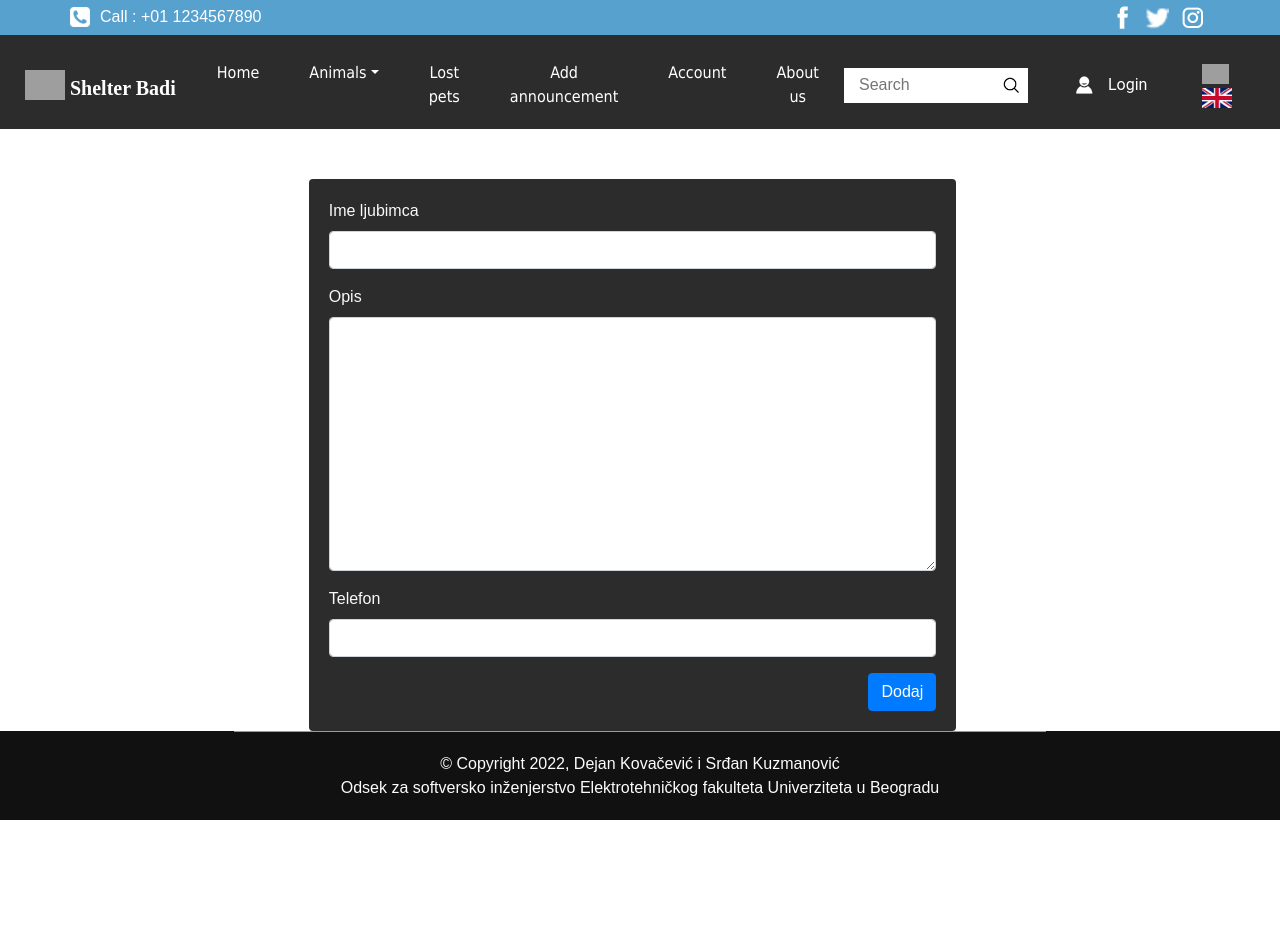
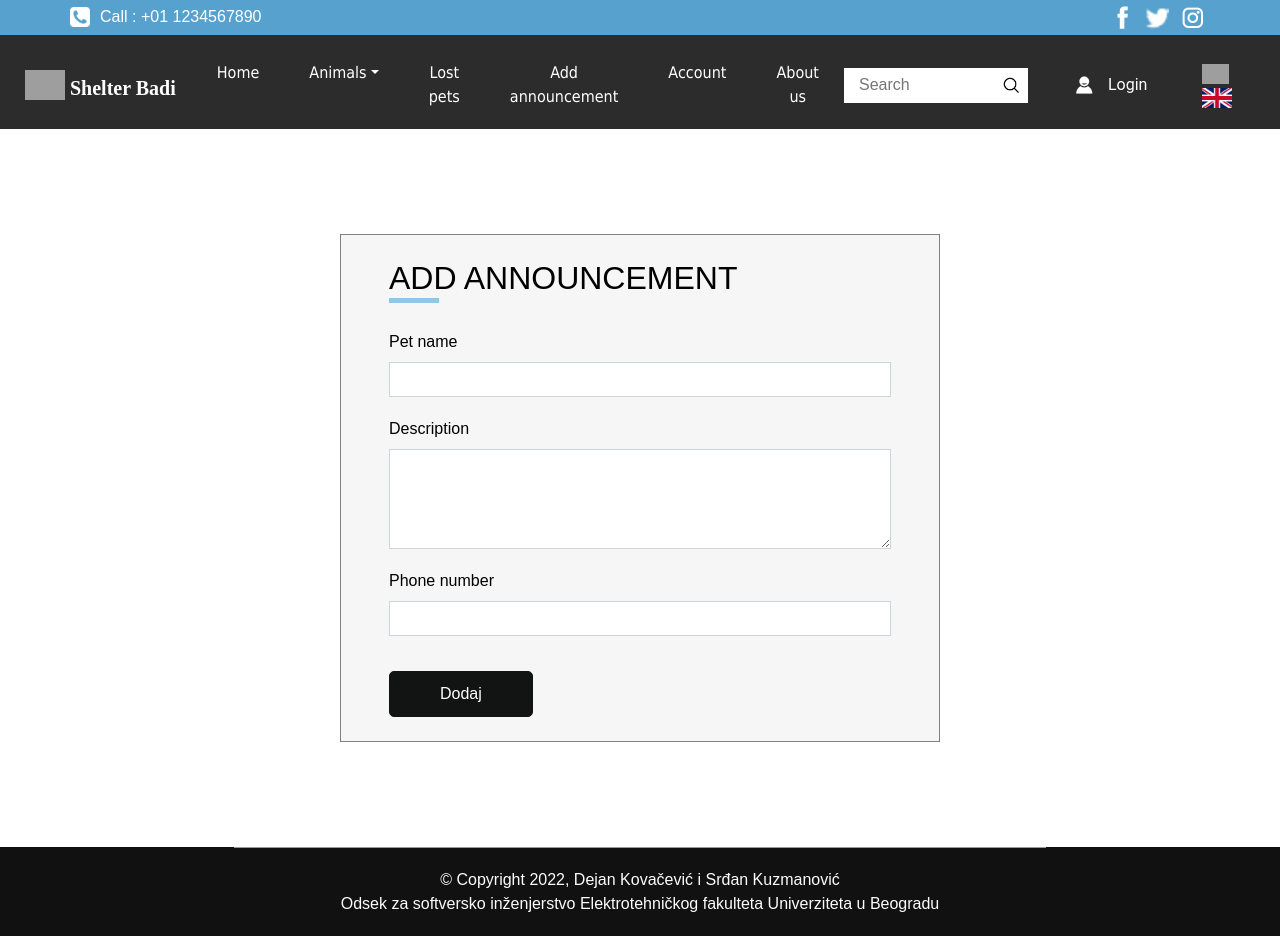
Before and after one commit to srkuzma/azil, a Vue app: page /en/new_ad in a window 1280 px wide. Before the commit the page ends 820 px from the top, so only its background shows below. Built offline with nearby package versions, Linux system fonts and the light colour scheme; grey boxes are pictures that could not be loaded; a web font is replaced by a local one.

Commit message:
Dodata stranica za dodavanje oglasa

```diff
--- a/src/App.vue
+++ b/src/App.vue
@@ -45,8 +45,8 @@
             <div class="d-flex  flex-column flex-lg-row align-items-center w-100 justify-content-between">
               <ul class="navbar-nav  ">
                 <li class="nav-item active">
-                  <router-link v-if="lang == 'sr'" class="nav-link" to="/">Početna</router-link>
-                  <router-link v-else class="nav-link" to="/">Home</router-link>
+                  <router-link v-if="lang == 'sr'" class="nav-link" to="/sr">Početna</router-link>
+                  <router-link v-else class="nav-link" to="/eb">Home</router-link>
                 </li>
                 <li class="nav-item">
                   <div class="dropdown">
@@ -201,7 +201,7 @@ export default {
     }
   },
   watch:{
-    $route (to, from){
+    $route (){
         this.lang = this.$route.fullPath.split("/")[1]
         if (this.lang == "")
           this.lang = "sr"
--- a/src/assets/css/style.css
+++ b/src/assets/css/style.css
@@ -760,6 +760,12 @@ a:focus {
           justify-content: start;
 }
 
+.contact_section .custom_heading-container h3::after {
+  left: 0;
+  -webkit-transform: none;
+          transform: none;
+}
+
 .contact_section .custom_heading-container h2::after {
   left: 0;
   -webkit-transform: none;
@@ -779,6 +785,13 @@ a:focus {
 .contact_section .form_contaier form .form-control {
   border-radius: 0;
   height: 35px;
+  -webkit-box-shadow: none;
+          box-shadow: none;
+}
+
+.contact_section .form_contaier form .form-control#description {
+  border-radius: 0;
+  height: 100px;
   -webkit-box-shadow: none;
           box-shadow: none;
 }
--- a/src/views/NewAd.vue
+++ b/src/views/NewAd.vue
@@ -1,44 +1,53 @@
 <template>
-    <div class="new-ad">
+      <!-- contact section -->
+    <section class="contact_section layout_padding">
+        <div class="container layout_padding3">
         <div class="row justify-content-center">
-            <div class="col-xl-6 col-lg-6 col-md-8 col-sm-10 col-10 rounded dark-form text-light">
+            <div class="col-xl-6 col-lg-7 col-md-8 col-sm-9 col-10" id="login-form">
+                <div class="custom_heading-container">
+                    <h2 v-if="lang == 'sr'">
+                        DODAJ OGLAS
+                    </h2>
+                    <h2 v-else>
+                        ADD ANNOUNCEMENT
+                    </h2>
+                </div>
+
+                <br>
+
+                <div class="form_contaier">
                 <form>
                 <div class="form-group">
-                        <label for="pet_name">Ime ljubimca</label>
+                    <label v-if="lang == 'sr'" for="pet_name">Ime ljubimca</label>
+                    <label v-else for="pet_name">Pet name</label>
                     <input type="text" class="form-control" id="pet_name" v-model="pet_name">
                 </div>
                 <div class="form-group">
-                        <label for="description">Opis</label>
+                    <label v-if="lang == 'sr'" for="description">Opis</label>
+                    <label v-else for="description">Description</label>
                     <textarea class="form-control" id="description" rows="10" v-model="description"></textarea>
                 </div>
                 <div class="form-group">
-                        <label for="phone_number">Telefon</label>
+                    <label v-if="lang == 'sr'" for="phone_number">Telefon</label>
+                    <label v-else for="phone_number">Phone number</label>
                     <input type="tel" class="form-control" id="phone_number" v-model="phone_number">
                 </div>
-                    <div class="row">
-                        <div class="col text-right">
-                            <button class="btn btn-primary" @click="add()">Dodaj</button>
-                        </div>
-                    </div>
+
+                <div class="error">{{error}}</div>
+
+                <button type="submit" class="" @click="login()">Dodaj</button>
                 </form>
             </div>
             </div>
+
         </div>
+        </div>
+    </section>
 </template>
 
 <style scoped>
-    .dark-form {
-        background-color: #2c2c2c;
-        margin-top: 50px;
-        padding: 20px;
-    }
-
-    .row {
-        margin-right: 0;
-    }
-
-    .col {
-        padding: 0;
+    .error {
+        color: red
     }
 </style>
 
@@ -47,10 +56,14 @@
         name: 'NewAd',
         data() {
             return {
+                lang: '',
                 pet_name: '',
                 description: '',
                 phone_number: ''
             }
+        },
+        created() {
+            this.lang = this.$route.fullPath.split('/')[1];
         },
         methods: {
             add() {
```
Lines whose indentation alone changed are shown as unchanged.
